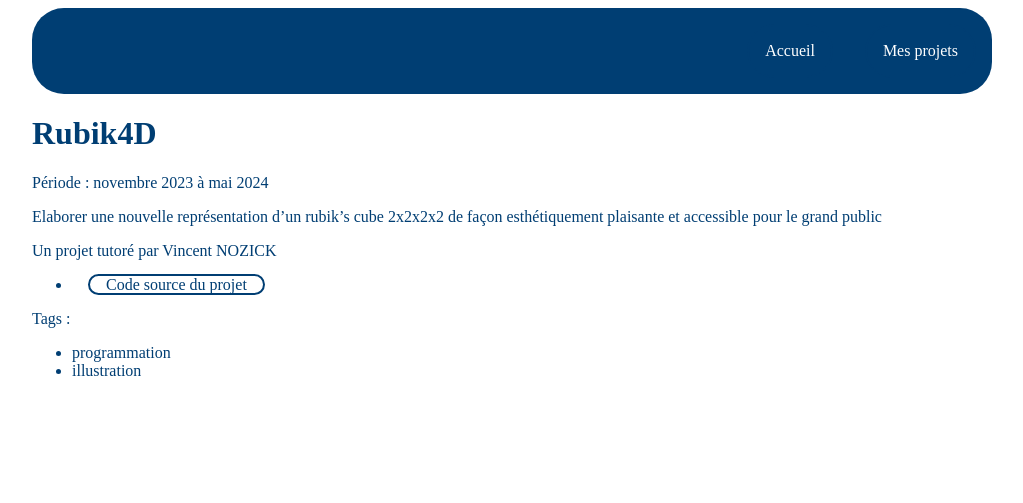
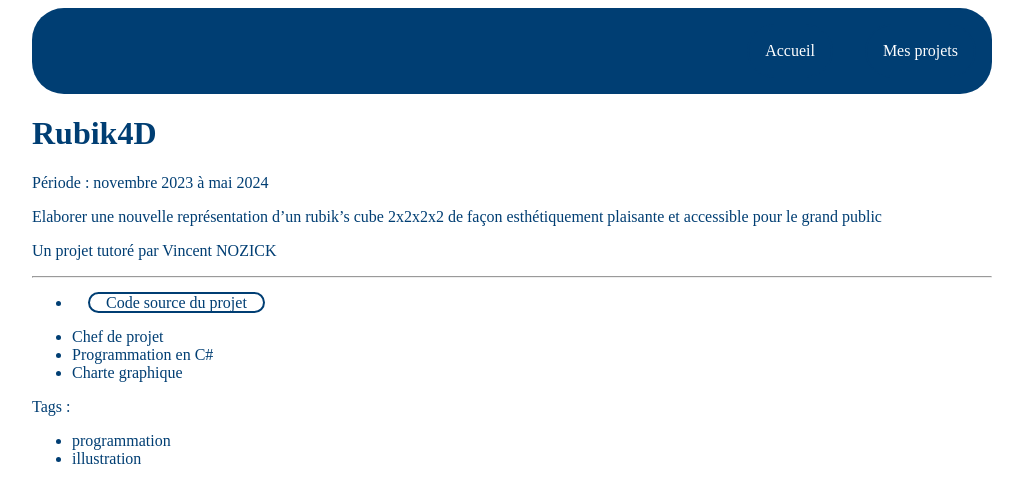
Before and after one commit to Melokye/Melokye.github.io, a Jekyll site: the page built from collections/_projects/Rubik4D.md, in a window 1280 px wide. Shown: the top 503 px of the page, without its empty margins (128-1151 px from the left). Built offline with Jekyll 4.4.1, drawn with Linux system fonts in a browser that asks for light colours.

Commit message:
ajout de missions

```diff
--- a/collections/_projects/Rubik4D.md
+++ b/collections/_projects/Rubik4D.md
@@ -15,5 +15,10 @@ Elaborer une nouvelle représentation d'un rubik's cube 2x2x2x2 de façon esthé
 
 Un projet tutoré par Vincent NOZICK
 
+---
 <!-- TODO à mettre à jour ? - [Présentation](https://docs.google.com/presentation/d/1nP3Qweg6X0pvGYHloJAECo8k-rPb099s8XzZt5BnPjA/edit?usp=sharing) -->
 - [Code source du projet](https://github.com/Melokye/IMAC2_Rubik4D)
+
+- Chef de projet
+- Programmation en C#
+- Charte graphique
```
